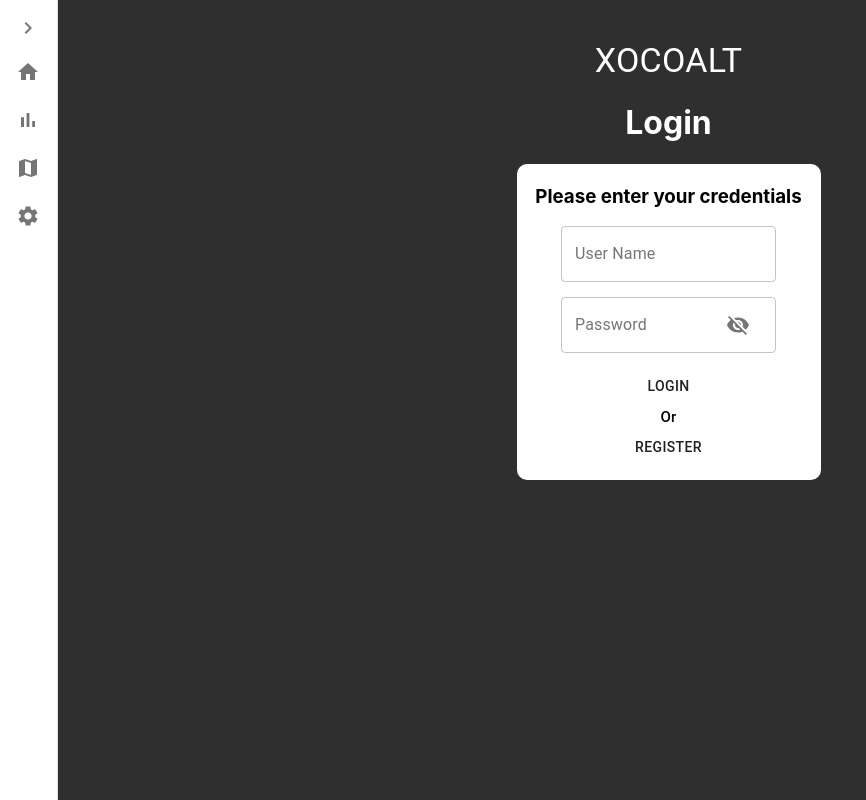
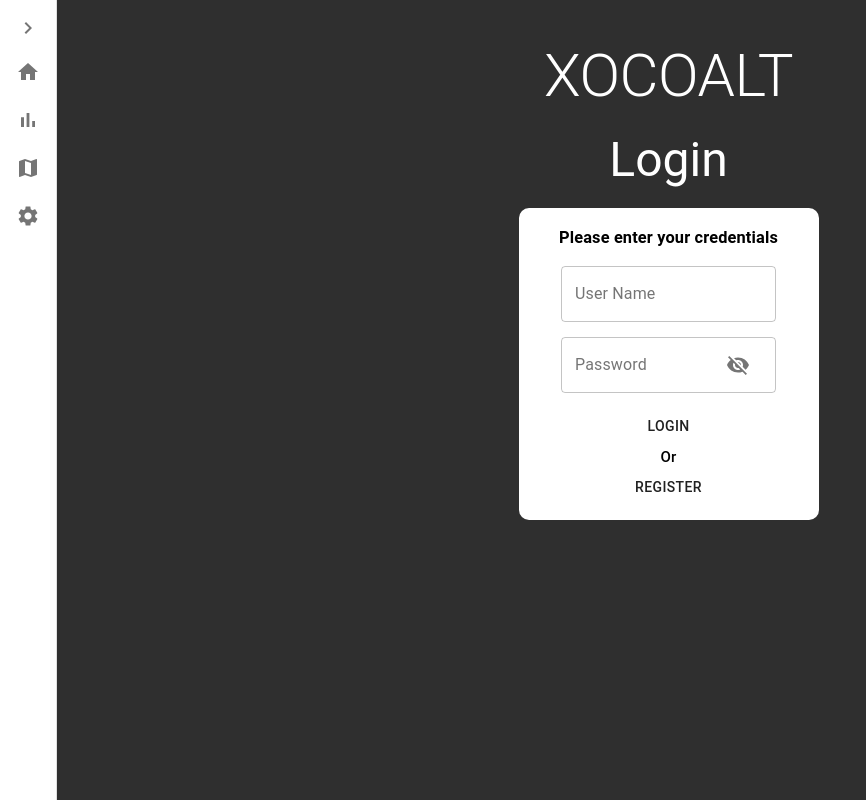
Before and after one commit to Zamanax/Xocoalt, a React (Create React App) app: page / in a window 1280 px wide. Shown: the whole page, without its empty margins (0-866 px from the left). Built offline with nearby package versions, Linux system fonts and the light colour scheme.

Commit message:
Theming & Animating

```diff
--- a/src/App.js
+++ b/src/App.js
@@ -2,8 +2,10 @@ import React from "react";
 import { BrowserRouter as Router, Route, Switch } from "react-router-dom";
 import clsx from "clsx";
 
-import { Drawer, List, ListItem, ListItemText, ListItemIcon, Typography } from "@material-ui/core";
-import { makeStyles } from "@material-ui/core/styles";
+import { Drawer, List, ListItem, ListItemText, ListItemIcon, Typography, CssBaseline } from "@material-ui/core";
+import { makeStyles, createMuiTheme, ThemeProvider } from "@material-ui/core/styles";
+
+import { Fade } from "react-reveal";
 
 
 import HomeIcon from "@material-ui/icons/Home";
@@ -37,12 +39,10 @@ const useStyles = makeStyles(theme => ({
   },
   main: {
     display: "flex",
-    overflowX: "hidden",
+    overflow: "hidden",
     flexDirection: "column",
     alignItems: "center",
     height: "100%",
-    background: "#2F2F2F",
-    color : "#FFF",
     marginLeft : theme.spacing(7) + 1,
     zIndex: theme.zIndex.drawer + 1,
     transition: theme.transitions.create(['width', 'margin'], {
@@ -75,6 +75,7 @@ const useStyles = makeStyles(theme => ({
       easing: theme.transitions.easing.sharp,
       duration: theme.transitions.duration.leavingScreen,
     }),
+    overflowX : "hidden",
     width: theme.spacing(7) + 1,
   },
   content: {
@@ -86,6 +87,20 @@ const useStyles = makeStyles(theme => ({
     textAlign: 'center',
   }
 }));
+
+const theme = createMuiTheme({
+  palette: {
+    primary: {
+      main: '#2f2f2f',
+    },
+    secondary: {
+      main: '#fff',
+    },
+    background : {
+      default : "#2f2f2f"
+    },
+  },
+})
 
 export default function App() {
   if (!firebase.apps.length) {
@@ -102,7 +117,6 @@ export default function App() {
   });
 
   const [open, setOpen] = React.useState(false);
-  const icons = [<HomeIcon />, <BarChartIcon />, <MapIcon />, <SettingsIcon />];
 
   const handleDrawerOpen = () => {
     setOpen(true);
@@ -121,6 +135,8 @@ export default function App() {
   };
 
   return (
+    <ThemeProvider theme={theme}>
+    <CssBaseline/>
     <Router className={classes.root}>
       <Drawer
       variant="permanent"
@@ -149,7 +165,7 @@ export default function App() {
             }}
             key={text}
           >
-            <ListItemIcon> {icons[index]} </ListItemIcon>
+            <ListItemIcon> {[<HomeIcon />, <BarChartIcon />, <MapIcon />, <SettingsIcon />][index]} </ListItemIcon>
             <ListItemText primary={text} />
           </ListItem>
         ))}
@@ -158,7 +174,7 @@ export default function App() {
       <main className={clsx(classes.main, {
           [classes.mainShift]: open,
       })}>
-        <Typography variant="h4" className={classes.title}>
+        <Typography variant="h2" className={classes.title} color="secondary">
           XOCOALT
         </Typography>
         <Switch>
@@ -166,10 +182,13 @@ export default function App() {
             <DashBoard/>
           </Route>
           <Route path="/">
-            <Home values={[values, setValues]} />
+            <Fade duration={2000}>
+              <Home values={[values, setValues]} />
+            </Fade>
           </Route>
         </Switch>
       </main>
     </Router>
+    </ThemeProvider>
   );
 }
--- a/src/components/Home.js
+++ b/src/components/Home.js
@@ -2,8 +2,6 @@ import React from "react";
 
 import {
   makeStyles,
-  createMuiTheme,
-  ThemeProvider,
   TextField,
   FormControl,
   OutlinedInput,
@@ -29,16 +27,6 @@ import LessonCard from "./LessonCard";
 
 import { capitalizeFirstLetter } from "../model/utils";
 
-const theme = createMuiTheme({
-  palette: {
-    primary: {
-      main: '#2f2f2f',
-    },
-    secondary: {
-      main: '#ffffff',
-    },
-  }
-});
 
 const useStyles = makeStyles(theme => ({
   center: {
@@ -61,6 +49,10 @@ const useStyles = makeStyles(theme => ({
     display: "flex",
     flexDirection: "column",
     justifyContent: "space-evenly"
+  },
+  pageTitle: {
+    margin: 20,
+    fontWeight: "normal",
   }
 }));
 
@@ -184,11 +176,10 @@ export default function Welcome(props) {
         </div>
       ) : (
         <div>
-          <h1>Login</h1>
+          <Typography variant="h3" color="secondary" className={classes.pageTitle}>Login</Typography>
           <div className={classes.rectangle}>
             <div>
               <h3>Please enter your credentials</h3>
-              <ThemeProvider theme={theme}>
               <FormControl noValidate autoComplete="on">
                 <TextField
                   variant="outlined"
@@ -238,7 +229,6 @@ export default function Welcome(props) {
                   }
                 />
               </FormControl>
-              </ThemeProvider>
               <br />
               {values.fetching ? (
                 <CircularProgress />
--- a/src/index.css
+++ b/src/index.css
@@ -1,6 +1,5 @@
 body {
   margin: 0;
-  background-color: #2f2f2f;
   overflow-x: hidden;
   font-family: -apple-system, BlinkMacSystemFont, 'Segoe UI', 'Roboto', 'Oxygen',
     'Ubuntu', 'Cantarell', 'Fira Sans', 'Droid Sans', 'Helvetica Neue',
```
